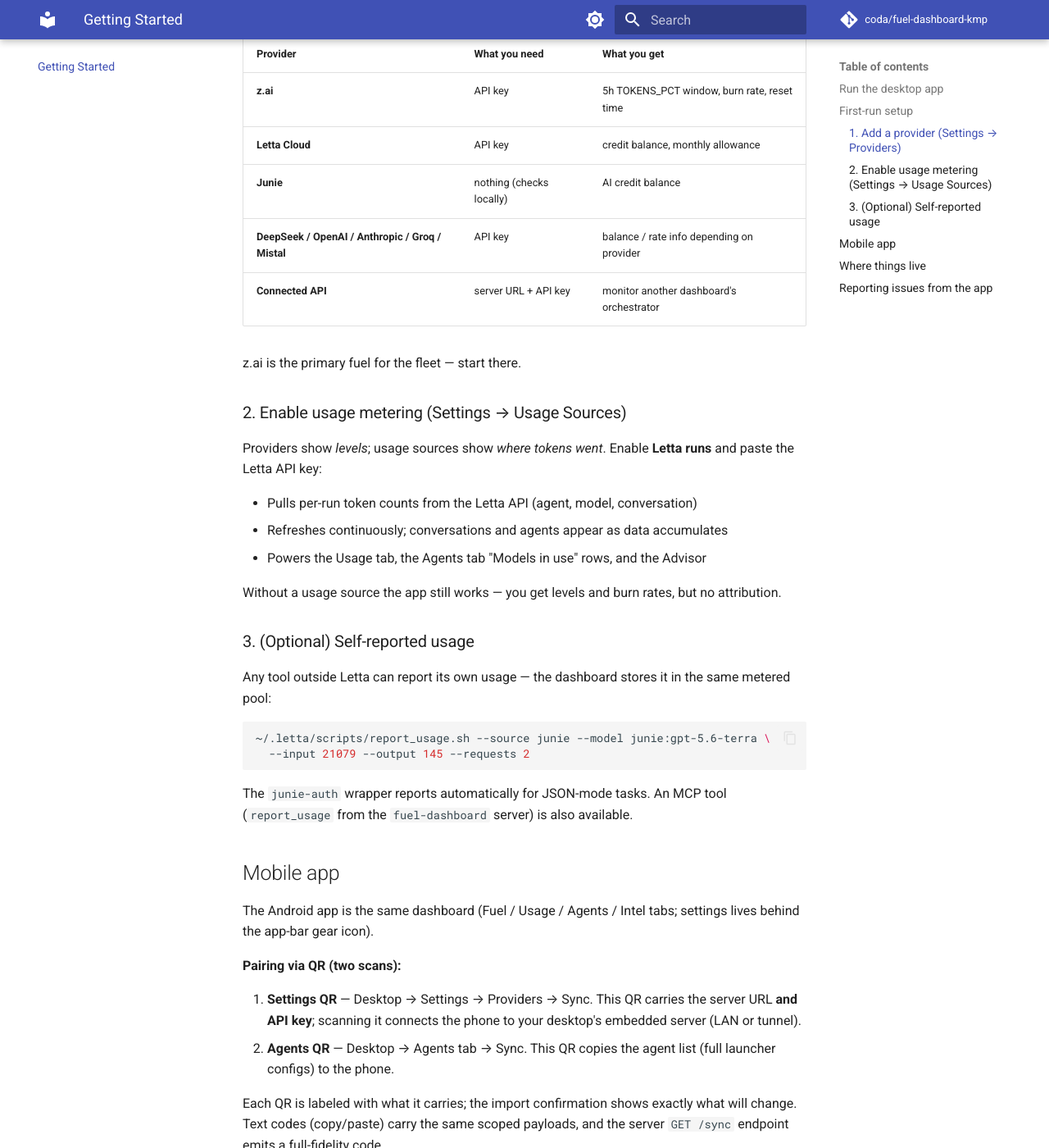
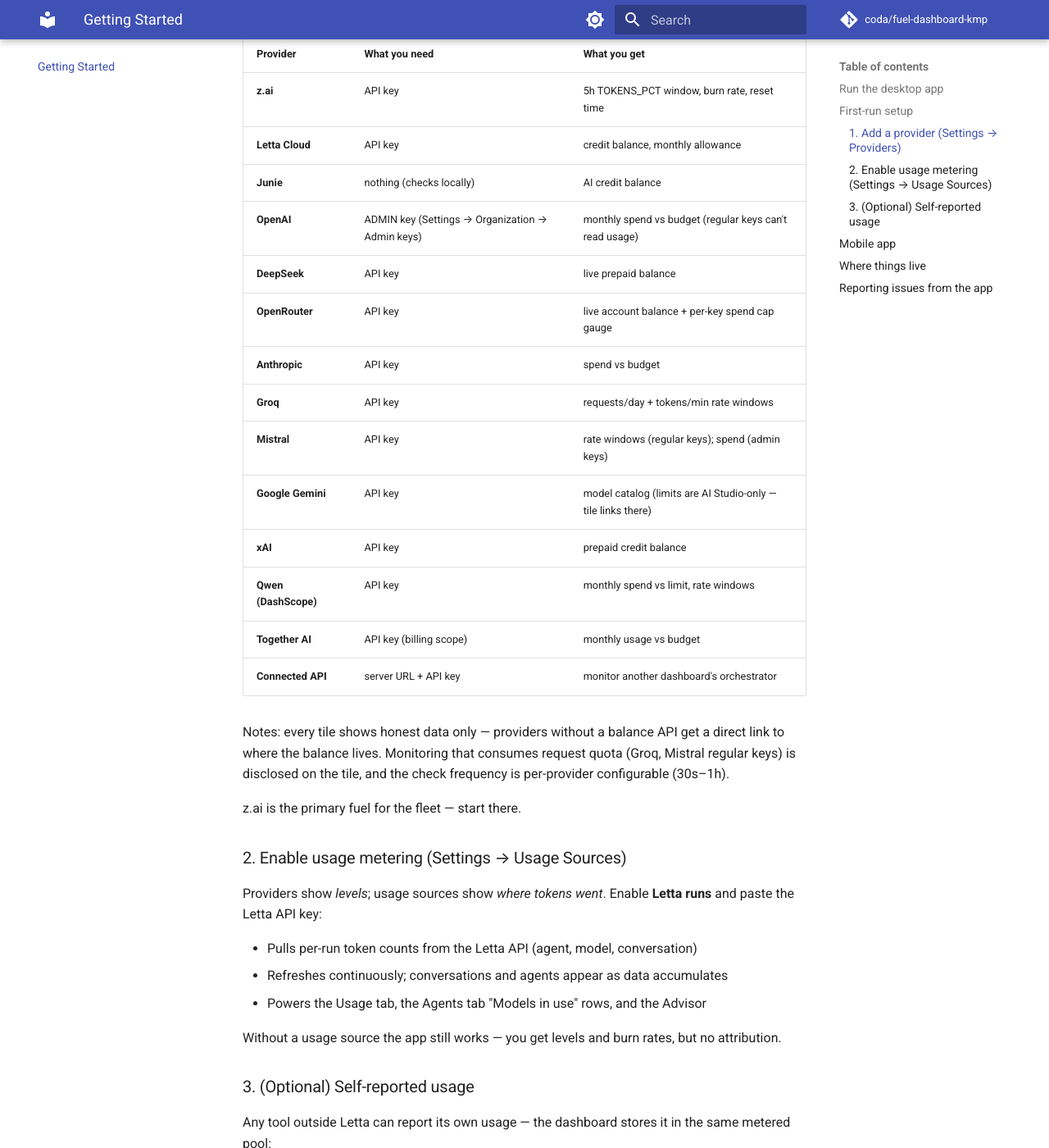
Before and after one commit to coda-rho-bot/fuel-dashboard-kmp, an MkDocs documentation site: the page built from docs/getting-started.md, in a window 1280 px wide and 1400 px high, scrolled down 723 px. Shown: the whole window at 82% size. Built offline with MkDocs 1.6.1 and Material for MkDocs 9.7.7, drawn with Linux system fonts in a browser that asks for light colours; comment, search, counter and statistics services are not loaded.

Commit message:
feat: console links on every provider tile + docs refresh to 13 providers
Every tile now links to its provider's most relevant console page
(usage limits / billing / credit balance) - one generic row, per-kind
label + URL map. OpenAI and OpenRouter's special-case rows folded into
the generic mechanism; Gemini keeps its 3-link AI Studio row. URL
targets verified live (auth-wall redirects = path exists).

Docs: getting-started provider table now lists all 13 with per-provider
credential notes from live testing (OpenAI admin key, Mistral regular-
vs-admin, Gemini AI Studio-only limits); README 9->13; index landing
lists the 13. Docs site rebuilt and deployed.

Co-authored-by: RhoMan¢er <rhomancer-github@mail.angussoftware.com>
Co-authored-by: Letta Code <noreply@letta.com>

```diff
--- a/docs/getting-started.md
+++ b/docs/getting-started.md
@@ -28,8 +28,22 @@
 | **z.ai** | API key | 5h TOKENS_PCT window, burn rate, reset time |
 | **Letta Cloud** | API key | credit balance, monthly allowance |
 | **Junie** | nothing (checks locally) | AI credit balance |
-| **DeepSeek / OpenAI / Anthropic / Groq / Mistal** | API key | balance / rate info depending on provider |
+| **OpenAI** | ADMIN key (Settings → Organization → Admin keys) | monthly spend vs budget (regular keys can't read usage) |
+| **DeepSeek** | API key | live prepaid balance |
+| **OpenRouter** | API key | live account balance + per-key spend cap gauge |
+| **Anthropic** | API key | spend vs budget |
+| **Groq** | API key | requests/day + tokens/min rate windows |
+| **Mistral** | API key | rate windows (regular keys); spend (admin keys) |
+| **Google Gemini** | API key | model catalog (limits are AI Studio-only — tile links there) |
+| **xAI** | API key | prepaid credit balance |
+| **Qwen (DashScope)** | API key | monthly spend vs limit, rate windows |
+| **Together AI** | API key (billing scope) | monthly usage vs budget |
 | **Connected API** | server URL + API key | monitor another dashboard's orchestrator |
+
+Notes: every tile shows honest data only — providers without a balance API
+get a direct link to where the balance lives. Monitoring that consumes
+request quota (Groq, Mistral regular keys) is disclosed on the tile, and
+the check frequency is per-provider configurable (30s–1h).
 
 z.ai is the primary fuel for the fleet — start there.
 
```
Also changed, not shown: README.md (+2 -2 lines), docs/index.md (+2 -0 lines), 1 other file.
